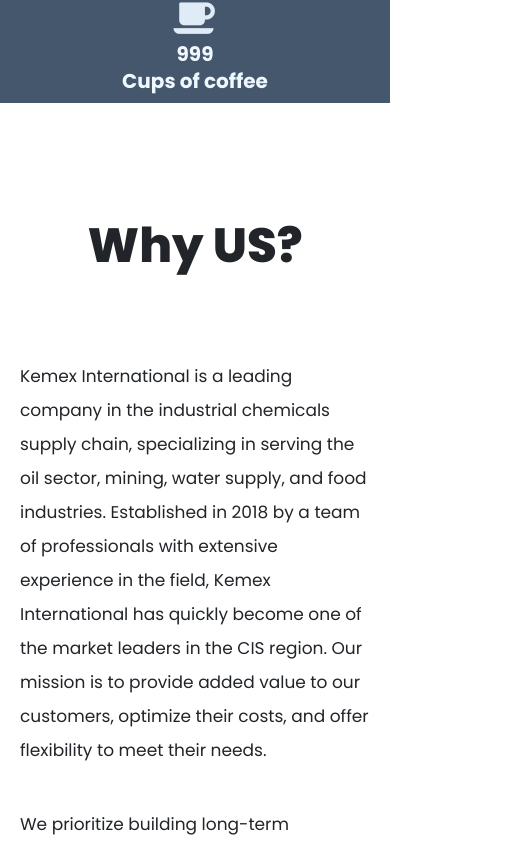
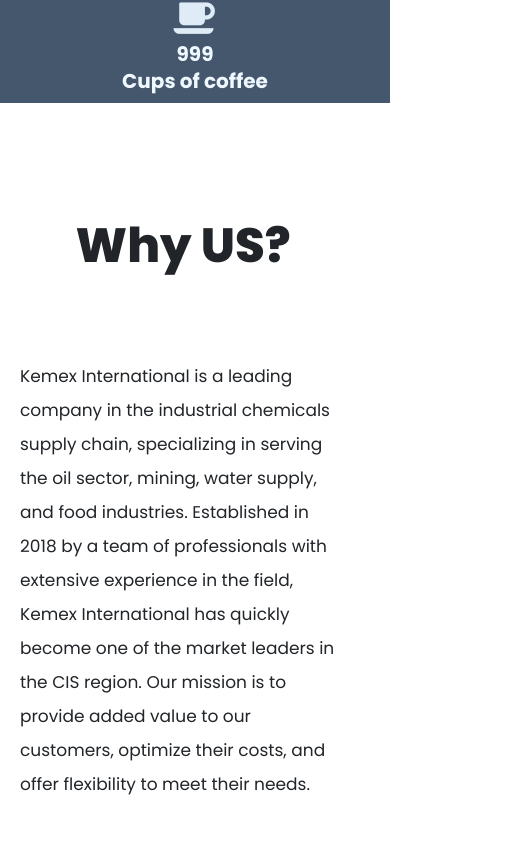
Before and after one commit to eltac-malik/kemex, a React (Vite) app: page / in a window 390 px wide. Shown: the part 1805-2654 px from the top of the page, 516 px wide, since content can reach past the window. Built offline with nearby package versions, Linux system fonts and the light colour scheme.

Commit message:
imran|bugfix|responsive

```diff
--- a/src/pages/Home/Home.module.css
+++ b/src/pages/Home/Home.module.css
@@ -56,6 +56,7 @@
   color: white;
   text-transform: uppercase;
 }
+
 
 .ss_readmore {
   display: flex;
@@ -119,7 +120,7 @@
 
 #home_about{
     margin-top: 50px;
-    padding: 0 10px
+    width: 100%;
 }
 
 
@@ -139,7 +140,7 @@
 }
 .text_Container p{
     font-size: 17px;
-    padding: 20px 10px;
+    padding: 20px;
     font-weight: 400;
     line-height: 2;
 }
--- a/src/pages/Home/index.jsx
+++ b/src/pages/Home/index.jsx
@@ -60,7 +60,7 @@
       <div>
         <HomeCounter />
         <div className="row" id={style.home_about}>
-          <div className="col-md-6 col-12 col-sm-6 " data-aos="fade-right">
+          <div className="col-md-6 col-12 col-sm-6 " data-aos="fade-up">
             <div className={style.text_Container}>
               <h1>Why US?</h1>
               <p>
@@ -74,19 +74,18 @@
                 meet their needs.
               </p>
               <p>
-              We prioritize building long-term relationships
-                with our clients, and we achieve this by delivering exceptional
-                service and focusing on their specific requirements. At Kemex
-                International, we are committed to maintaining the highest
-                standards of quality, safety, and sustainability in all aspects
-                of our business. Our team of experts is dedicated to staying
-                up-to-date with the latest developments in the industry and
-                delivering innovative solutions to meet our customers' evolving
-                needs.
+                We prioritize building long-term relationships with our clients,
+                and we achieve this by delivering exceptional service and
+                focusing on their specific requirements. At Kemex International,
+                we are committed to maintaining the highest standards of
+                quality, safety, and sustainability in all aspects of our
+                business. Our team of experts is dedicated to staying up-to-date
+                with the latest developments in the industry and delivering
+                innovative solutions to meet our customers' evolving needs.
               </p>
             </div>
           </div>
-          <div className="col-md-6 col-12 col-sm-6" data-aos="fade-left">
+          <div className="col-md-6 col-12 col-sm-6" data-aos="fade-up">
             <div className={style.imgContainer}>
               <img src={IMAGE.CHLORINEPRO} alt="" />
             </div>
@@ -97,12 +96,12 @@
         <HomeCarousel />
       </div>
       <div className="row" id={style.home_about}>
-        <div className="col-md-6 col-12 col-sm-6" data-aos="fade-right">
+        <div className="col-md-6 col-12 col-sm-6" data-aos="fade-up">
           <div className={style.imgContainer}>
             <img src={IMAGE.CHLORINEPRO2} alt="" />
           </div>
         </div>
-        <div className="col-md-6 col-12 col-sm-6 " data-aos="fade-left">
+        <div className="col_p col-md-6 col-12 col-sm-6 " data-aos="fade-up">
           <div className={style.text_Container}>
             <h1>Why Choose Kemex International?</h1>
             <p>
```
